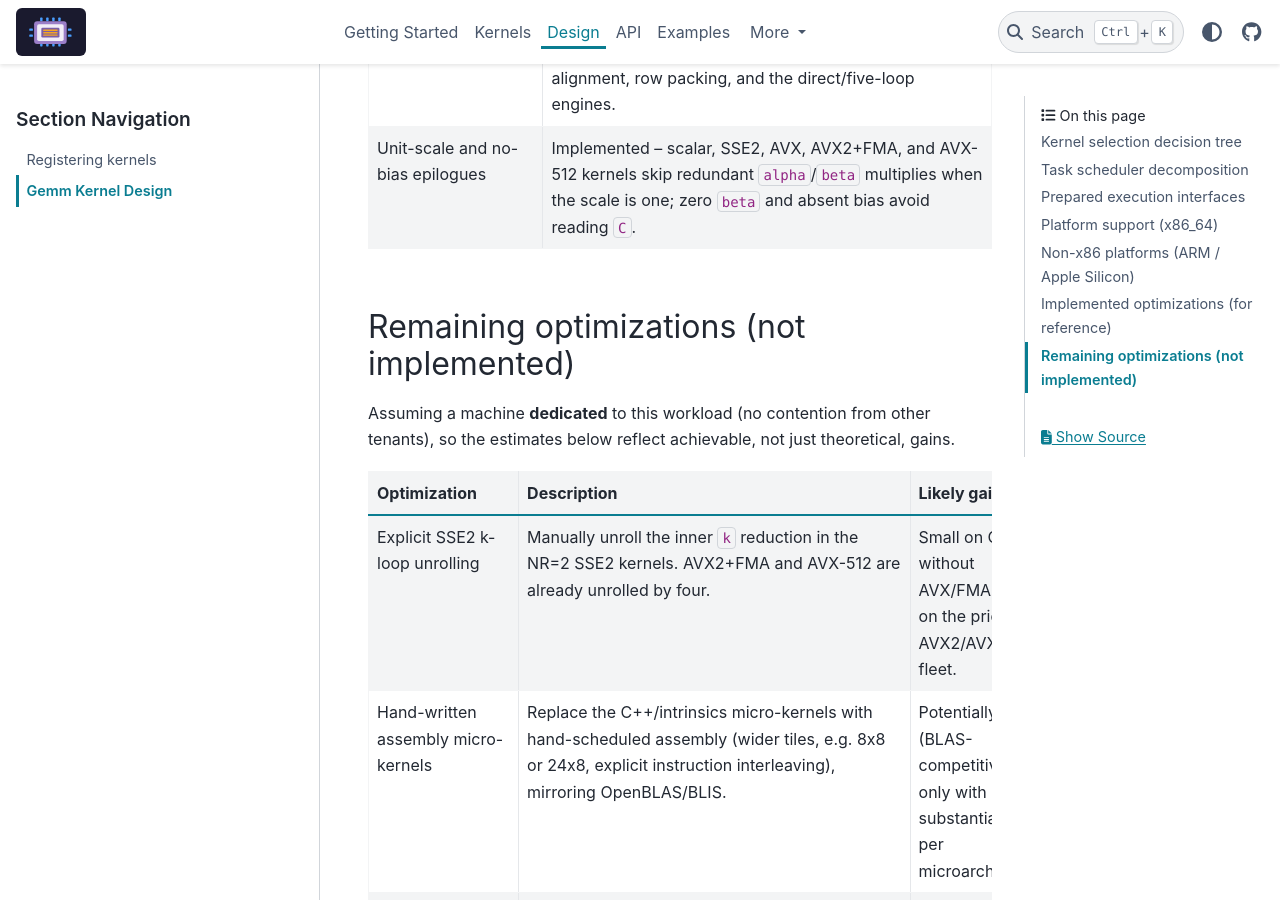
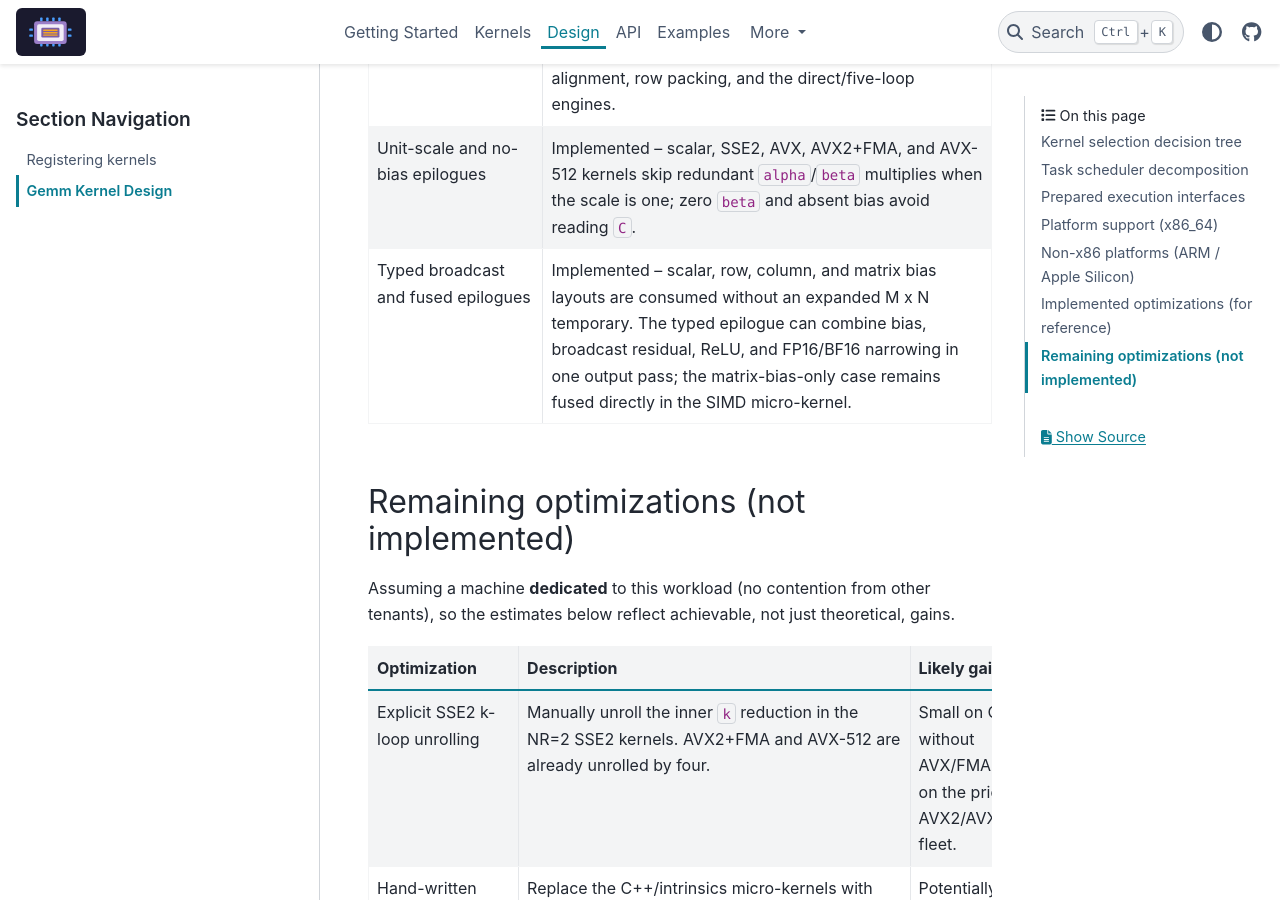
Before and after one commit to xadupre/onnx-light-cpu, a Sphinx documentation site: the page built from docs/design/gemm_kernel_design.rst, in a window 1280 px wide and 900 px high, scrolled down 7254 px. Built offline with Sphinx 7.4.7 and the PyData theme 0.15.4, drawn with Linux system fonts in a browser that asks for light colours; pages that are not in the unit, such as notebooks, are missing from menus.

Commit message:
Add typed GEMM epilogues
Co-authored-by: Copilot <223556219+Copilot@users.noreply.github.com>

```diff
--- a/docs/design/gemm_kernel_design.rst
+++ b/docs/design/gemm_kernel_design.rst
@@ -308,6 +308,12 @@ Implemented optimizations (for reference)
      - Implemented -- scalar, SSE2, AVX, AVX2+FMA, and AVX-512 kernels skip
        redundant ``alpha``/``beta`` multiplies when the scale is one; zero
        ``beta`` and absent bias avoid reading ``C``.
+   * - Typed broadcast and fused epilogues
+     - Implemented -- scalar, row, column, and matrix bias layouts are consumed
+       without an expanded M x N temporary. The typed epilogue can combine
+       bias, broadcast residual, ReLU, and FP16/BF16 narrowing in one output
+       pass; the matrix-bias-only case remains fused directly in the SIMD
+       micro-kernel.
 
 Remaining optimizations (not implemented)
 --------------------------------------------
```
Also changed, not shown: 10 other files.
